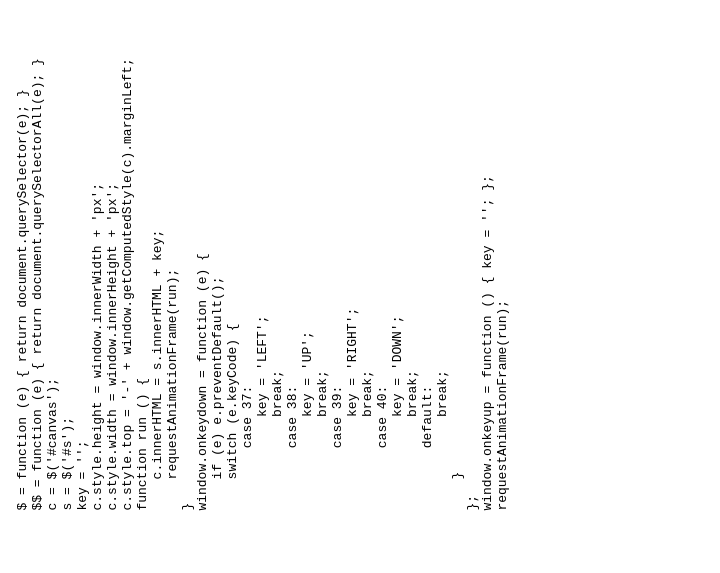
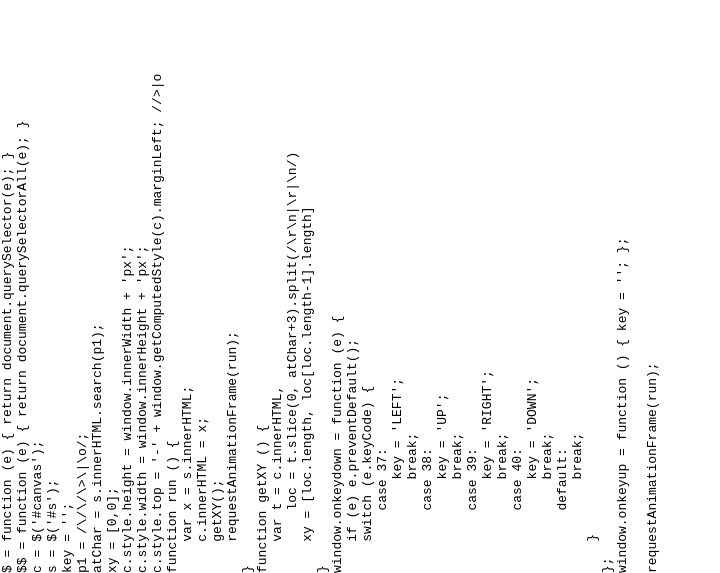
Before and after one commit to danreeves/javascript-quine-game, a plain HTML site: page index.html in a window 1280 px wide. Shown: the part 227-800 px from the top of the page, without its empty margins (0-720 px from the left). Drawn offline with Linux system fonts and the light colour scheme.

Commit message:
got xy coords

```diff
--- a/index.html
+++ b/index.html
@@ -21,18 +21,27 @@
 </head>
 <body>
     <pre id="canvas"></pre>
-    <script id="s">
-        $ = function (e) { return document.querySelector(e); }
+    <script id="s">$ = function (e) { return document.querySelector(e); }
 $$ = function (e) { return document.querySelectorAll(e); }
 c = $('#canvas');
 s = $('#s');
 key = '';
+p1 = /\/\/\>\|\o/;
+atChar = s.innerHTML.search(p1);
+xy = [0,0];
 c.style.height = window.innerWidth + 'px';
 c.style.width = window.innerHeight + 'px';
-        c.style.top = '-' + window.getComputedStyle(c).marginLeft;
+c.style.top = '-' + window.getComputedStyle(c).marginLeft; //>|o
 function run () {
-            c.innerHTML = s.innerHTML + key;
+    var x = s.innerHTML;
+    c.innerHTML = x;
+    getXY();
     requestAnimationFrame(run);
+}
+function getXY () {
+    var t = c.innerHTML,
+        loc = t.slice(0, atChar+3).split(/\r\n|\r|\n/)
+    xy = [loc.length, loc[loc.length-1].length]
 }
 window.onkeydown = function (e) {
     if (e) e.preventDefault();
@@ -54,6 +63,7 @@
     }
 };
 window.onkeyup = function () { key = ''; };
+
 requestAnimationFrame(run);
     </script>
 </body>
```
Lines whose indentation alone changed are shown as unchanged.
